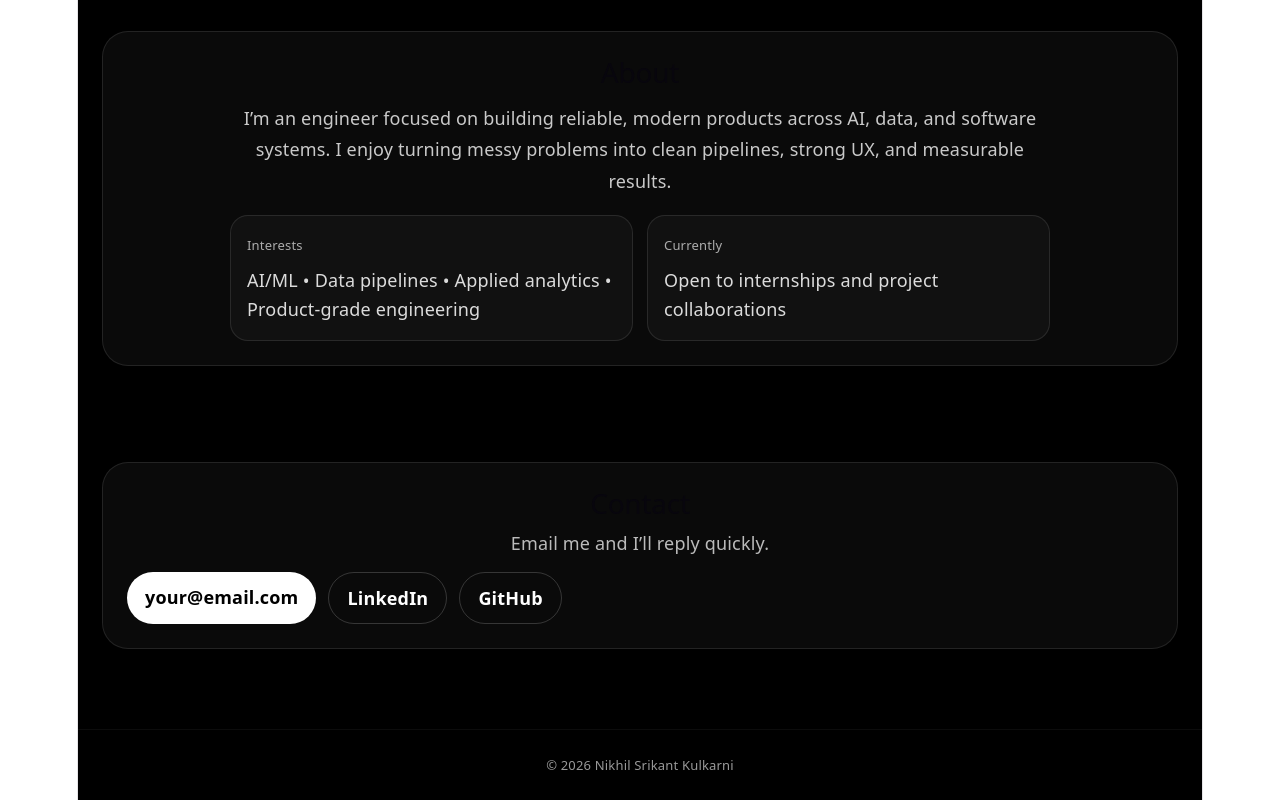
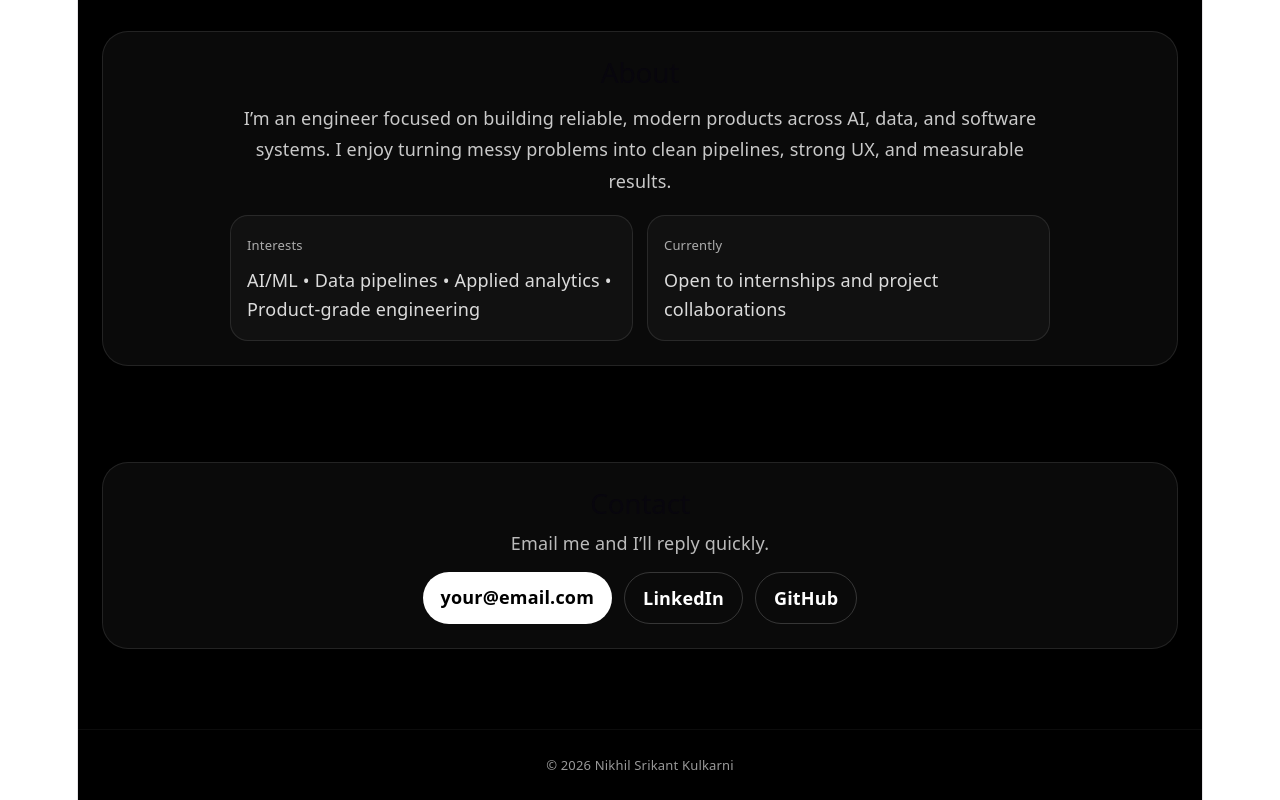
Before and after one commit to nikhilsrikant/nikhil-portfolio, a React (Vite) app: page / in a window 1280 px wide. Shown: the part 1860-2660 px from the top of the page. Built offline with nearby package versions, Linux system fonts and the light colour scheme.

Commit message:
Center contact buttons

```diff
--- a/src/pages/Home.jsx
+++ b/src/pages/Home.jsx
@@ -362,13 +362,13 @@ export default function Home() {
 
         {/* CONTACT */}
         <section id="contact" style={{ maxWidth: 1100, margin: "0 auto", padding: "48px 24px 80px" }}>
-          <div style={{ ...cardBase, padding: 24 }}>
+          <div style={{ ...cardBase, padding: 24, textAlign: "center" }}>
             <h2 style={{ fontSize: 28, margin: 0 }}>Contact</h2>
             <p style={{ marginTop: 10, opacity: 0.72 }}>
               Email me and I’ll reply quickly.
             </p>
 
-            <div style={{ display: "flex", gap: 12, flexWrap: "wrap", marginTop: 16 }}>
+            <div style={{ display: "flex", justifyContent: "center", gap: 12, flexWrap: "wrap", marginTop: 16 }}>
               <a
                 href="mailto:your@email.com"
                 style={{
```
